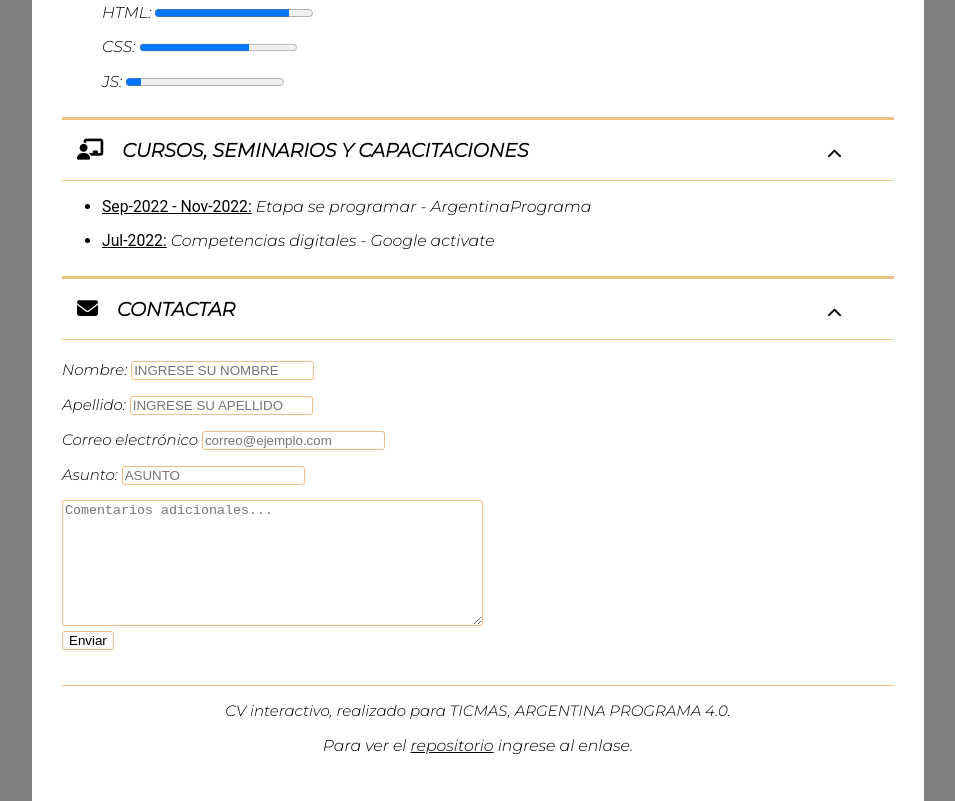
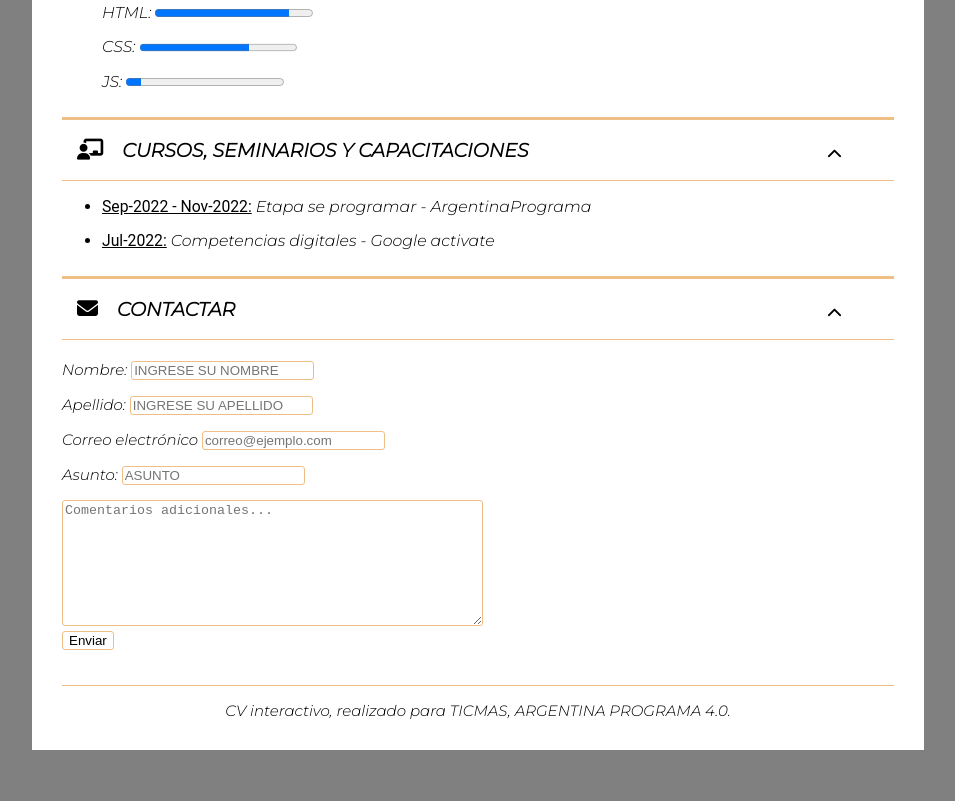
Before and after one commit to Maryposa09/CVticmas, a plain HTML site: page index.html in a window 1280 px wide. Shown: the part 1224-2025 px from the top of the page, without its empty margins (162-1117 px from the left). After the commit the page ends 1974 px from the top, so only its background shows below. Drawn offline with nearby package versions, Linux system fonts and the light colour scheme; no server answers.

Commit message:
Update index.html

```diff
--- a/index.html
+++ b/index.html
@@ -233,7 +233,6 @@
 
         <footer>
             CV interactivo, realizado para TICMAS, ARGENTINA PROGRAMA 4.0.
-            <p>Para ver el <a href="https://github.com/Maryposa09/CVticmas"  target="_blank"> repositorio</a> ingrese al enlase.</p>
         </footer>
     </div>
     <!-- Inicio del javascript propio, se pone al final para darle tiempo a que la página termine de cargar-->
```
